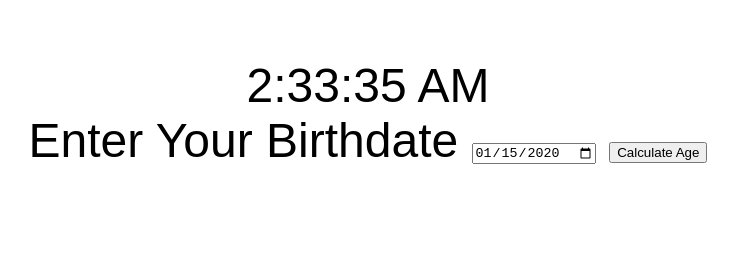
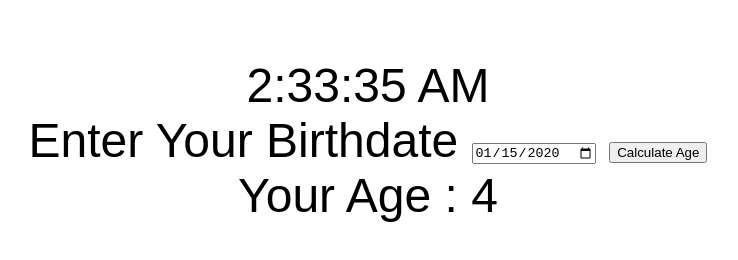
Before and after one commit to ShindePratikshaP/date_and_time_in_javascript, a plain HTML site: page index.html in a window 1280 px wide. Both pictures are taken after typing "2020-01-15" into the empty fields and a click on the button "Calculate Age". Shown: the whole page, without its empty margins (272-1010 px from the left). Drawn offline with Linux system fonts and the light colour scheme.

Commit message:
age calculator is created

```diff
--- a/index.html
+++ b/index.html
@@ -34,7 +34,20 @@
         setInterval(updateClock,1000);
         updateClock();
 
+        function calculateAge(){
+            const birthDateInput = document.getElementById('birthdate').value;
+            const birthdate = new Date(birthDateInput);
+            const now = new Date();
 
+            let age = now.getFullYear() - birthdate.getFullYear();
+            const monthDiff = now.getMonth() - birthdate.getMonth();
+
+            if(monthDiff<0 || (monthDiff==0 && now.getDate()<birthdate.getDate()))
+            {
+                age--;
+            }
+
+            document.getElementById('result').innerText = `Your Age : ${age}`;        }
     </script>
 
 </body>
```
